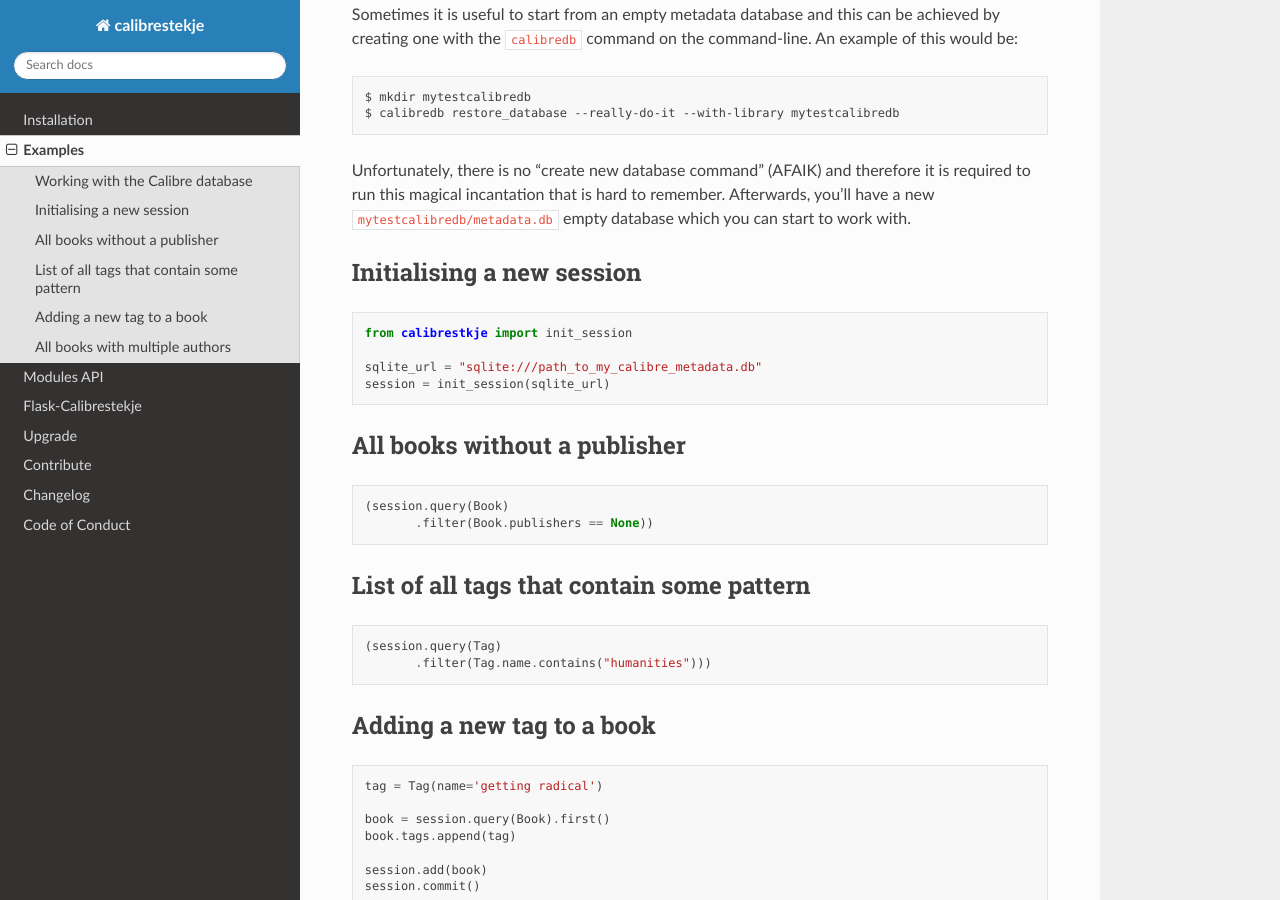
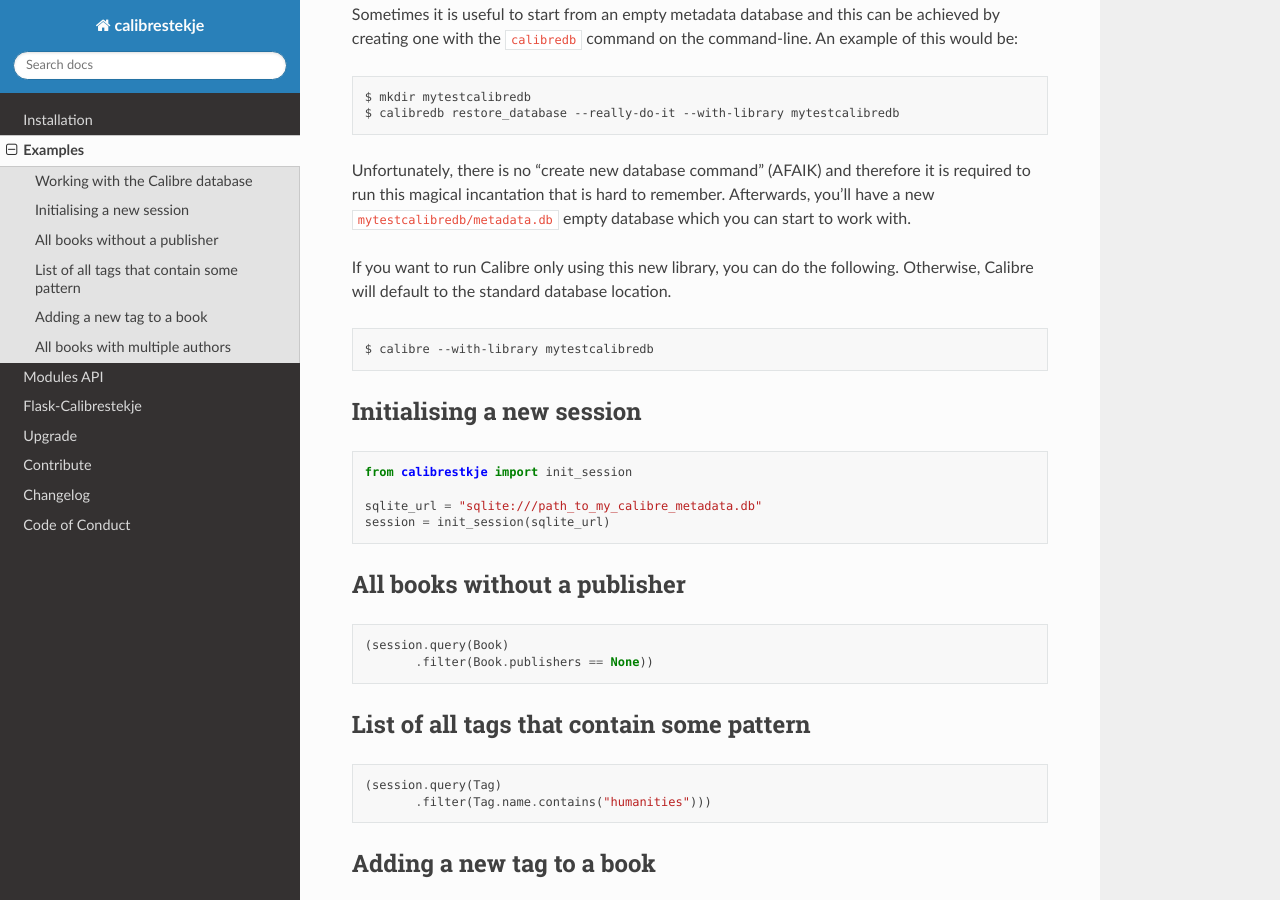
Before and after one commit to decentral1se/calibrestekje, a Sphinx documentation site: the page built from docs/source/examples.rst, in a window 1280 px wide and 900 px high, scrolled down 691 px. Built offline with Sphinx 7.4.7 and the Read the Docs theme 2.0.0, drawn with Linux system fonts in a browser that asks for light colours.

Commit message:
Add note about loading the new database

```diff
--- a/docs/source/examples.rst
+++ b/docs/source/examples.rst
@@ -51,6 +51,13 @@
 Afterwards, you'll have a new ``mytestcalibredb/metadata.db`` empty database
 which you can start to work with.
 
+If you want to run Calibre only using this new library, you can do the
+following. Otherwise, Calibre will default to the standard database location.
+
+.. code-block:: bash
+
+   $ calibre --with-library mytestcalibredb
+
 Initialising a new session
 --------------------------
 
```
